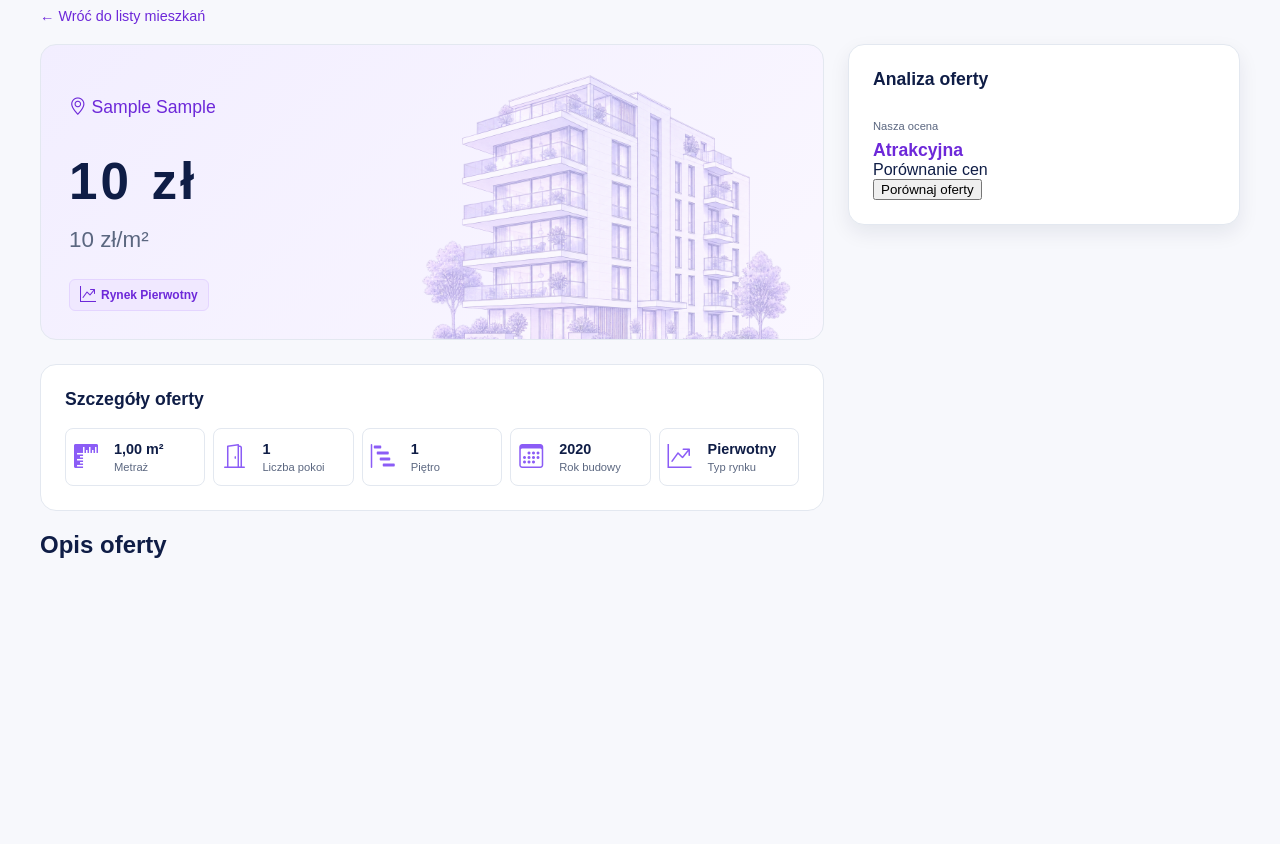
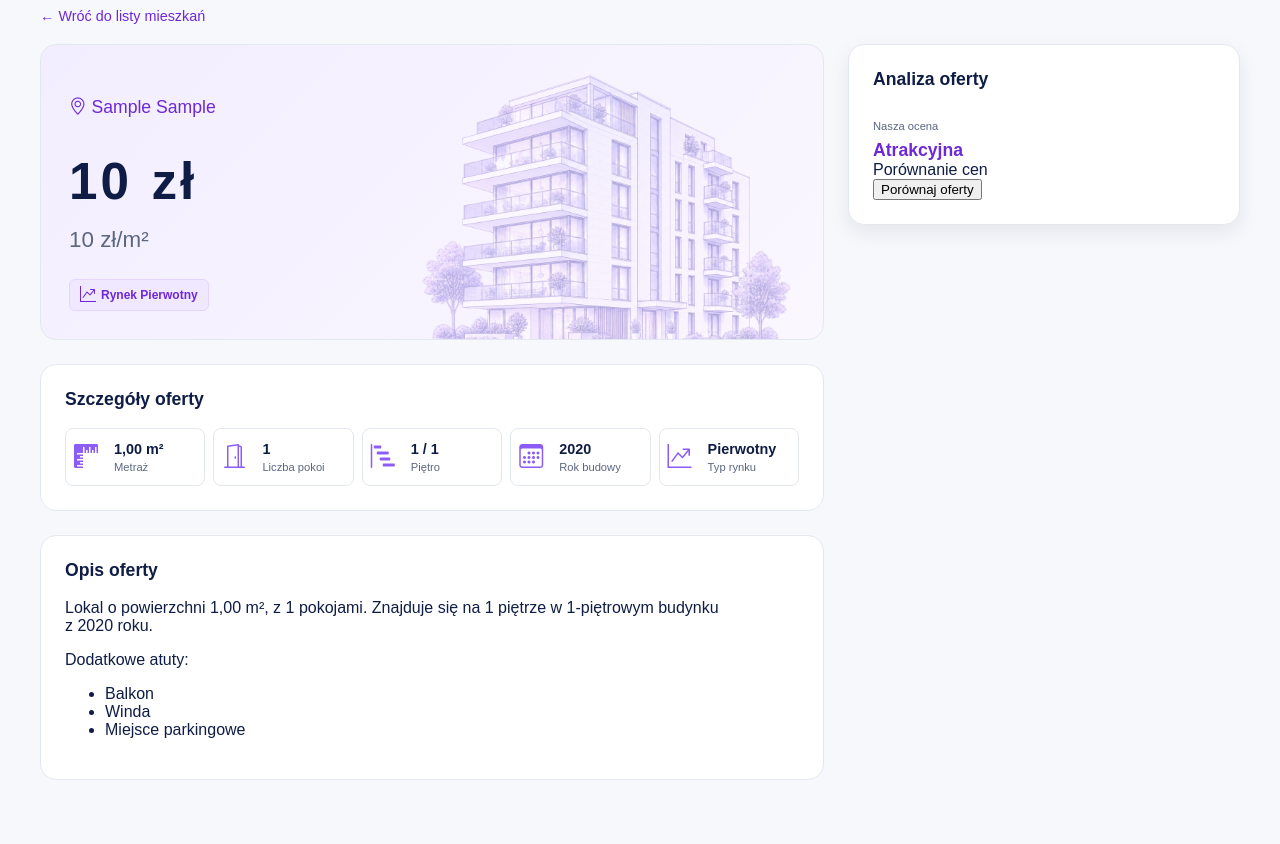
Before and after one commit to piotrgolebiewski07/homechoice_ai, a Django app: page /apartments/1/ in a window 1280 px wide. Shown: the part 102-946 px from the top of the page. Before the commit the page ends 660 px from the top, so only its background shows below. Run offline with Django 5.2, Linux system fonts and the light colour scheme; tables that the repository leaves empty hold one stand-in row (values such as "Sample post"); parts of the project's set-up code (start-up, migrations or seed data) failed here and were passed over.

Commit message:
feat: add apartment description and amenities

```diff
--- a/apartments/models.py
+++ b/apartments/models.py
@@ -20,8 +20,12 @@ class Apartment(models.Model):
     area = models.DecimalField(max_digits=6, decimal_places=2)
     rooms = models.PositiveSmallIntegerField()
     floor = models.PositiveSmallIntegerField()
+    floor_count = models.PositiveSmallIntegerField(null=True, blank=True)
     year_built = models.PositiveSmallIntegerField(null=True, blank=True)
     market_type = models.CharField(max_length=20, choices=MARKET_CHOICES, blank=True, default="")
+    has_balcony = models.BooleanField(null=True, blank=True)
+    has_elevator = models.BooleanField(null=True, blank=True)
+    has_parking = models.BooleanField(null=True, blank=True)
 
     @property
     def price_per_sqm(self):
--- a/apartments/templates/apartments/apartment_detail.html
+++ b/apartments/templates/apartments/apartment_detail.html
@@ -87,6 +87,9 @@
                             <div class="apartment-feature-content">
                                 <div class="apartment-feature-value">
                                     {{ apartment.floor }}
+                                    {% if apartment.floor_count %}
+                                        / {{apartment.floor_count }}
+                                    {% endif %}
                                 </div>
 
                                 <div class="apartment-feature-label">
@@ -129,6 +132,30 @@
 
                 <div class="apartment-description">
                     <h2>Opis oferty</h2>
+                    <p>
+                        Lokal o powierzchni {{ apartment.area }} m², z {{ apartment.rooms }} pokojami.
+                        Znajduje się na {{ apartment.floor }} piętrze{% if apartment.floor_count %} w {{ apartment.floor_count }}-piętrowym budynku{% else %} w budynku{% endif %}{% if apartment.year_built %} z&nbsp;{{ apartment.year_built|unlocalize }}&nbsp;roku{% endif %}.
+                    </p>
+                        {% if apartment.has_balcony or apartment.has_elevator or apartment.has_parking %}
+                            <div class="apartment-extra-features">
+                                <p>Dodatkowe atuty:</p>
+
+                                <ul>
+                                    {% if apartment.has_balcony %}
+                                        <li>Balkon</li>
+                                    {% endif %}
+
+                                    {% if apartment.has_elevator %}
+                                        <li>Winda</li>
+                                    {% endif %}
+
+                                    {% if apartment.has_parking %}
+                                        <li>Miejsce parkingowe</li>
+                                    {% endif %}
+                                </ul>
+                            </div>
+                        {% endif %}
+
                 </div>
             </section>
 
--- a/static/css/apartment_detail.css
+++ b/static/css/apartment_detail.css
@@ -122,7 +122,8 @@
 }
 
 /* Szczegóły oferty */
-.apartment-features {
+.apartment-features,
+.apartment-description {
     background: #ffffff;
     margin-top: 24px;
     padding: 24px;
@@ -130,7 +131,8 @@
     border-radius: 16px;
 }
 
-.apartment-features h2 {
+.apartment-features h2,
+.apartment-description h2 {
     margin: 0;
     color: #0f1d46;
     font-size: 1.1rem;
```
Also changed, not shown: apartments/migrations/0005_apartment_floor_count.py (added), apartments/migrations/0006_apartment_has_balcony_apartment_has_elevator_and_more.py (added).
